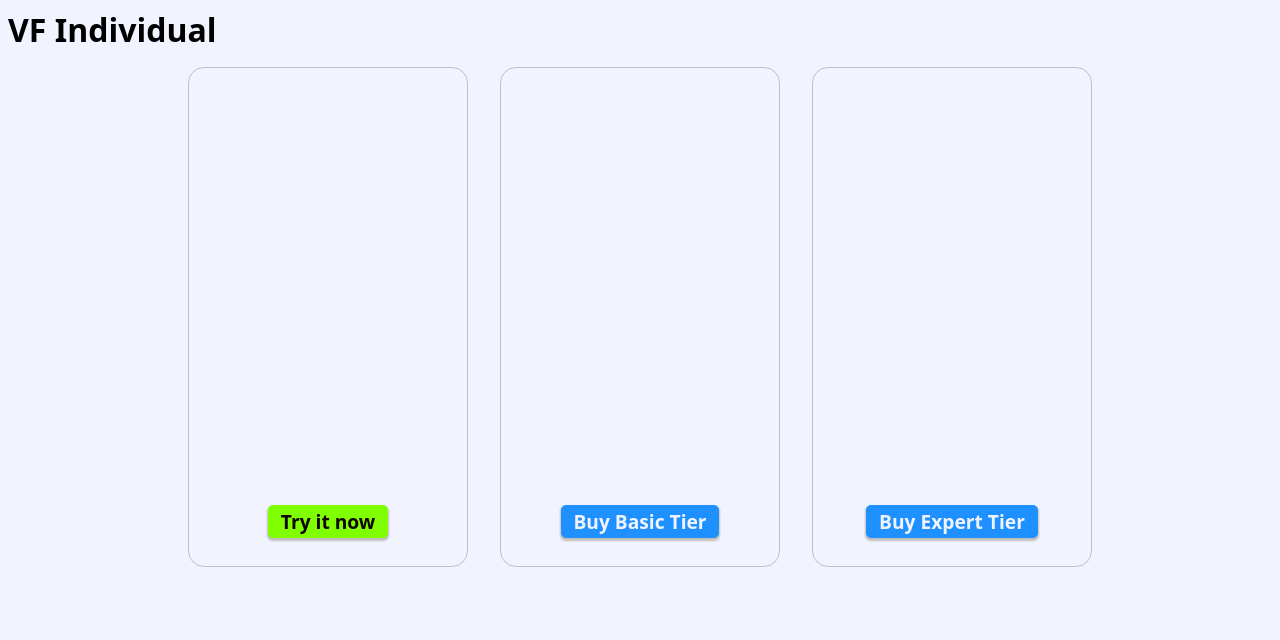
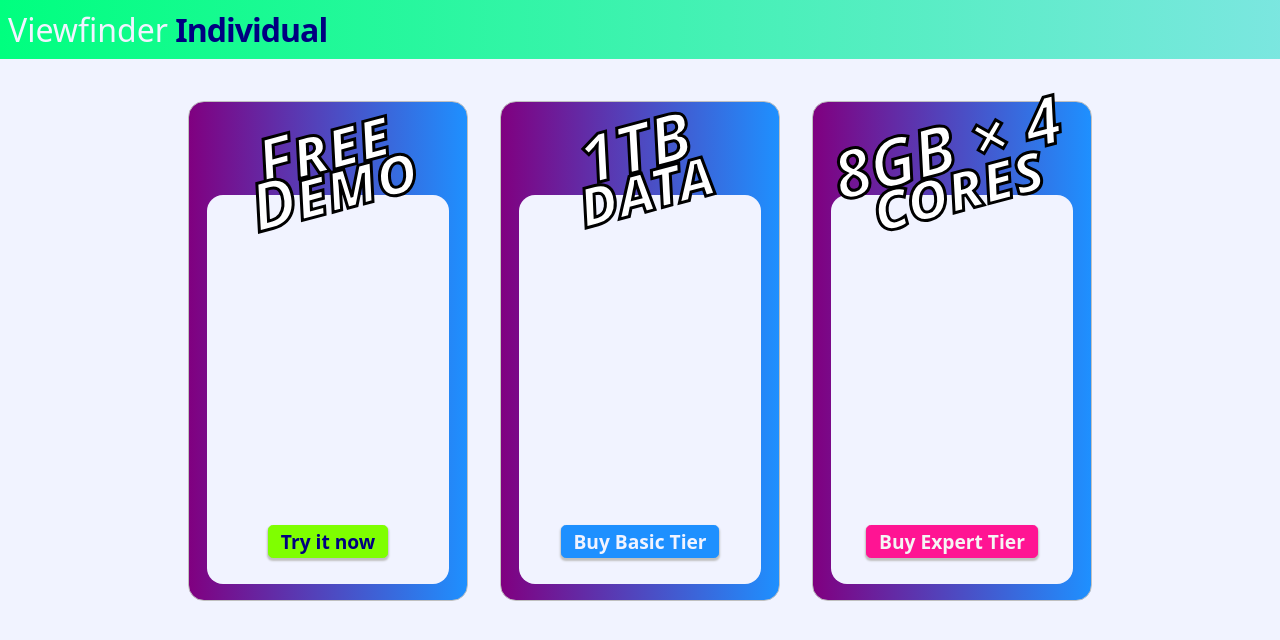
Before and after one commit to crisdosyago/vf-demo-landing, a website: page index.html in a window 1280 px wide. Drawn offline with Linux system fonts and the light colour scheme.

Commit message:
"Looking good"

```diff
--- a/index.html
+++ b/index.html
@@ -6,12 +6,18 @@
   :root {
     --font: ui-rounded, ui-sans-serif, system-ui, sans-serif;
 
+    --deep: navy;
     --black: #100503;
     --white: #f1f3ff;
     --soft: silver;
+    --softer: whitesmoke;
 
     --blue: dodgerblue;
     --green: chartreuse;
+    --red: deeppink;
+
+    --springgreen: #00ff7fff;
+    --turquoise: #40e0d0aa;
 
 
     --txt: var(--black);
@@ -19,11 +25,15 @@
     --md-bold: 600;
     --gold: 1.618em;
     --ogold: 0.618em;
+    --big-rad: 1em;
 
     --down-spread: 1px;
     --up-spread: 2px;
     --lift-spread: 3px;
     --spread: var(--up-spread);
+
+    --box-w: 280px;
+    --box-h: 500px;
   }
 
   :root {
@@ -31,8 +41,39 @@
     font-family: var(--font);
   }
 
+  body {
+    margin: 0;
+  }
+
+  header {
+    position: sticky;
+    top: 0;
+    z-index: 100;
+
+    margin: 0;
+    margin-bottom: var(--gold);
+    padding: 0.5em;
+
+    background: linear-gradient(to right, var(--springgreen), var(--turquoise));
+
+    display: block;
+  }
+
   h1 {
     margin: 0;
+    cursor: default;
+  }
+
+  header h1 {
+    color: var(--deep);
+    letter-spacing: -1px;
+  }
+
+  header h1 a {
+    text-decoration: none;
+    color: var(--white);
+    font-weight: 300;
+    letter-spacing: normal;
   }
 
   p.cent {
@@ -69,36 +110,81 @@
     top: 2px;
   }
 
+  .free-do {
+    --txt: var(--deep);
+    --col: var(--green);
+  }
+
   .cta {
     --txt: var(--white);
     --col: var(--blue);
   }
 
-  .free-do {
-    --txt: var(--black);
-    --col: var(--green);
+  .cta-big {
+    --txt: var(--softer);
+    --col: var(--red);
   }
+
 
   section.try-or-buy {
     display: flex;
     flex-wrap: wrap;
     justify-content: center;
   }
+
   section.try-or-buy form {
     position: relative;
-    min-width: 280px;
-    min-height: 500px;
+    min-width: var(--box-w);
+    min-height: var(--box-h);
     box-sizing: border-box;
 
     margin: 1em;
-    padding: 0.75em 0.5em;
+    padding: 1em;
 
     border: thin solid var(--soft);
-    border-radius: 1em;
+    border-radius: var(--big-rad);
 
     display: flex;
     justify-content: center;
     align-items: flex-end;
+
+    background: linear-gradient(to right, purple, dodgerblue);
+  }
+
+  form fieldset {
+    position: relative;
+
+    width: 100%;
+    height: 80%;
+
+    border-radius: var(--big-rad);
+    border: none;
+    background-color: var(--white);
+
+    display: flex;
+    justify-content: center;
+    align-items: flex-end;
+  }
+
+  form fieldset legend {
+    top: 0;
+    position: absolute;
+    max-width: var(--box-w);
+    word-break: break-word;
+    text-align: center;
+    font-weight: bold;
+    font-variant: small-caps;
+    line-height: var(--ogold);
+    font-size: 50pt;
+    text-stroke: 3px black;
+    -webkit-text-stroke: 3px black;
+
+    font-style: italic;
+    pointer-events: none;
+
+    transform: translate(0, -85%) rotate(-15deg);
+    background: transparent;
+    color: white;
   }
 </style>
 <style>
@@ -122,28 +208,41 @@
 </style>
 <title>Free Browsers | VF Individual Demo</title>
 <main>
-  <h1>VF Individual</h1>
+  <header>
+  <h1>
+    <a href=https://github.com/i5ik/Viewfinder>Viewfinder</a> Individual
+  </h1>
+  </header>
   <section class="try-or-buy">
     <form method=GET action=https://guest:vfpdemo@demo-vfp.dosyago.com/>
+      <fieldset>
+        <legend>Free Demo</legend>
         <p class=cent>
           <button class=free-do>Try it now</button>
         </p>
+      </fieldset>
     </form>
     <form method=GET action=#buy-basic-tier>
+      <fieldset>
+        <legend>1TB data</legend>
         <p class=cent>
           <button
             class=cta
             formaction=https://buy.stripe.com/dR615g7hL0Mjeek5kx
           >Buy Basic Tier</button>
         </p>
+      </fieldset>
     </form>
     <form method=GET action=#buy-expert-tier>
+      <fieldset>
+        <legend>8GB &#xd7; 4 cores</legend>
         <p class=cent>
           <button
-          class=cta
+            class=cta-big
             formaction=https://buy.stripe.com/dR615g7hL0Mjeek5kx
           >Buy Expert Tier</button>
         </p>
+      </fieldset>
     </form>
   </section>
 </main>
```
Lines whose indentation alone changed are shown as unchanged.
